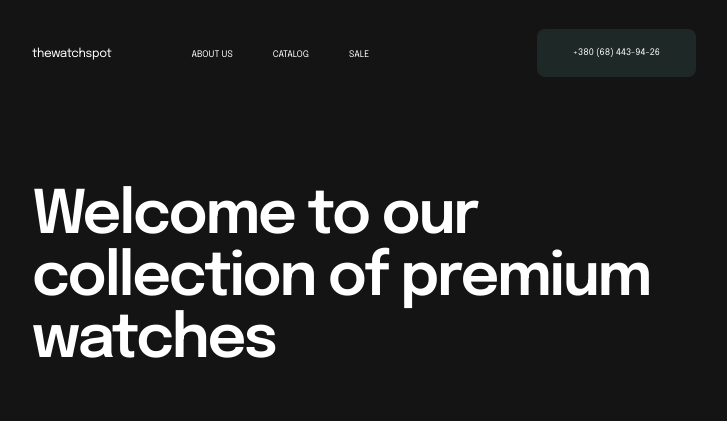
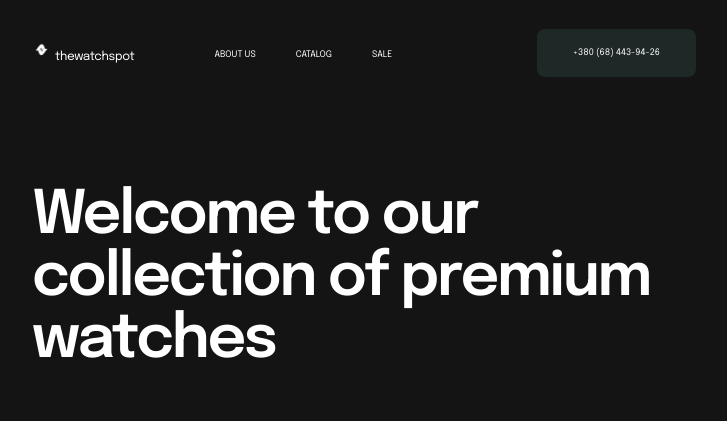
Before and after one commit to KimVadym/my-watch, a plain HTML site: page index.html in a window 1280 px wide. Shown: the top 421 px of the page, without its empty margins (276-1003 px from the left). Drawn offline with nearby package versions, Linux system fonts and the light colour scheme.

Commit message:
add logo

```diff
--- a/css/styles.css
+++ b/css/styles.css
@@ -41,9 +41,13 @@ header {
   font-size: 12px;
   line-height: 12px;
   letter-spacing: -0.03em;
-
   color: var(--text-white);
 }
+.logo-pic {
+  width: 14px;
+  height: 14px;
+}
+
 .btn-open {
   margin-left: auto;
   border: none;
@@ -121,6 +125,10 @@ header {
   }
   .btn-open {
     display: none;
+  }
+  .logo-pic {
+    width: 19px;
+    height: 19px;
   }
   .main-nav-menu {
     margin-left: 80px;
--- a/index.html
+++ b/index.html
@@ -27,6 +27,7 @@
       <div class="container main-header-nav">
         <nav class="main-nav">
           <a href="">
+            <img class="logo-pic" src="./images/logo-png.png" alt="" />
             <span class="logo-span">thewatchspot</span>
           </a>
           <ul class="main-nav-menu">
```
Also changed, not shown: images/logo-png.png (added).
